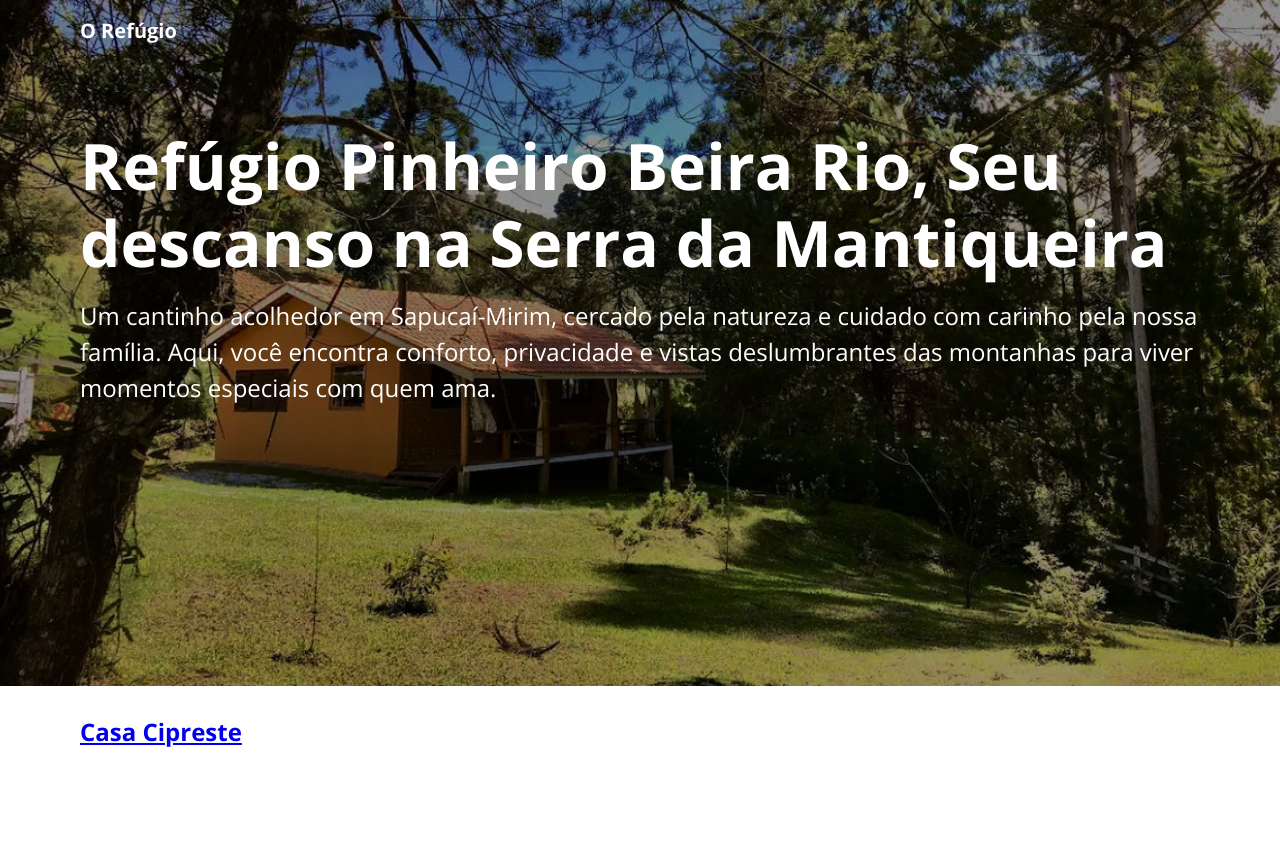
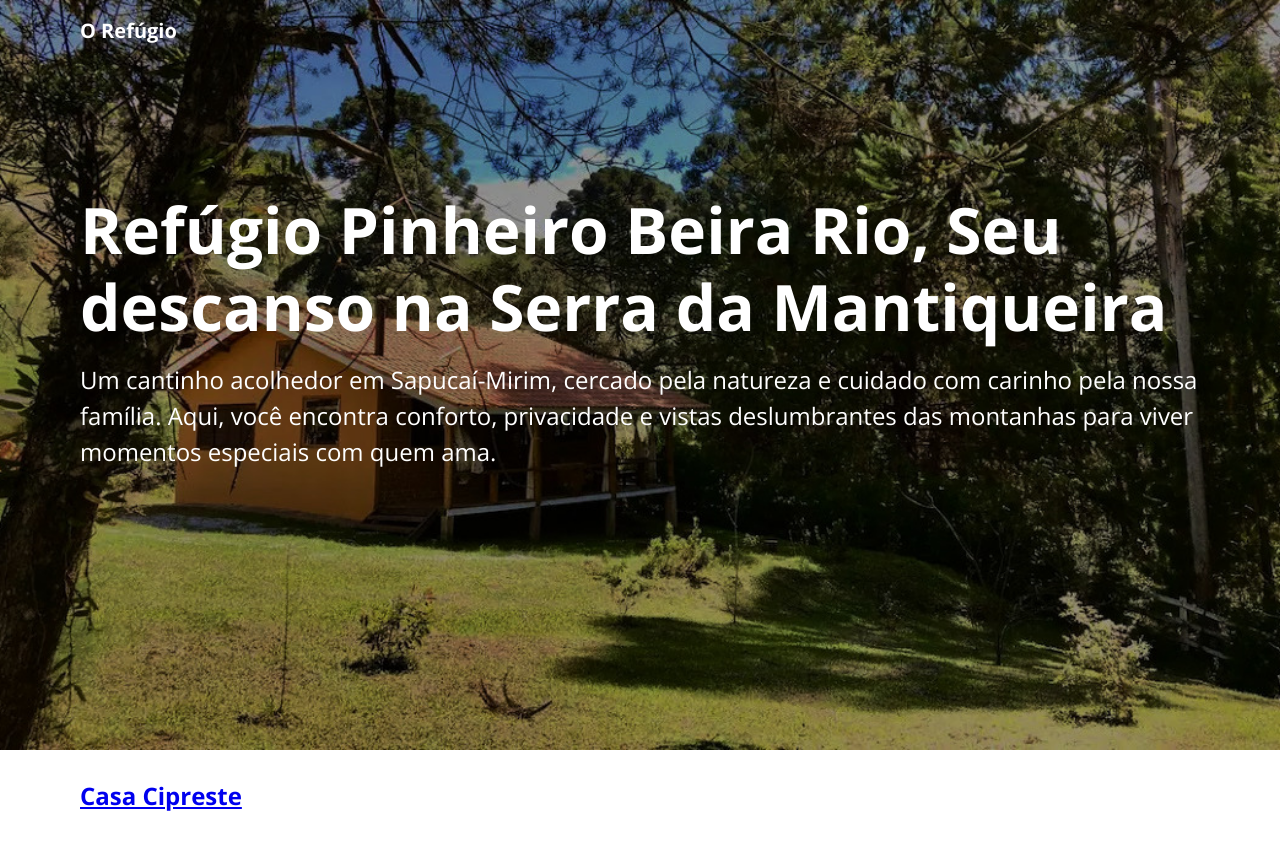
Before and after one commit to refugiopinheirobeirario/refugiopinheirobeirario.github.io, a Jekyll site: the page built from index.html, in a window 1280 px wide. Shown: the top 850 px of the page. Built offline with Jekyll 4.4.1, drawn with Linux system fonts in a browser that asks for light colours.

Commit message:
Add breakpoints to hero component

```diff
--- a/_sass/hero.scss
+++ b/_sass/hero.scss
@@ -4,8 +4,18 @@
   background-size: cover;
   background-repeat: no-repeat;
   color: var(--color-light);
-  padding-top: 8rem;
-  padding-bottom: 8rem;
+  padding-top: 4rem;
+  padding-bottom: 4rem;
+
+  @media only screen and (min-width: 768px) {
+    padding-top: 8rem;
+    padding-bottom: 8rem;
+  }
+
+  @media only screen and (min-width: 1200px) {
+    padding-top: 12rem;
+    padding-bottom: 12rem;
+  }
 }
 
 .hero__inner {
```
